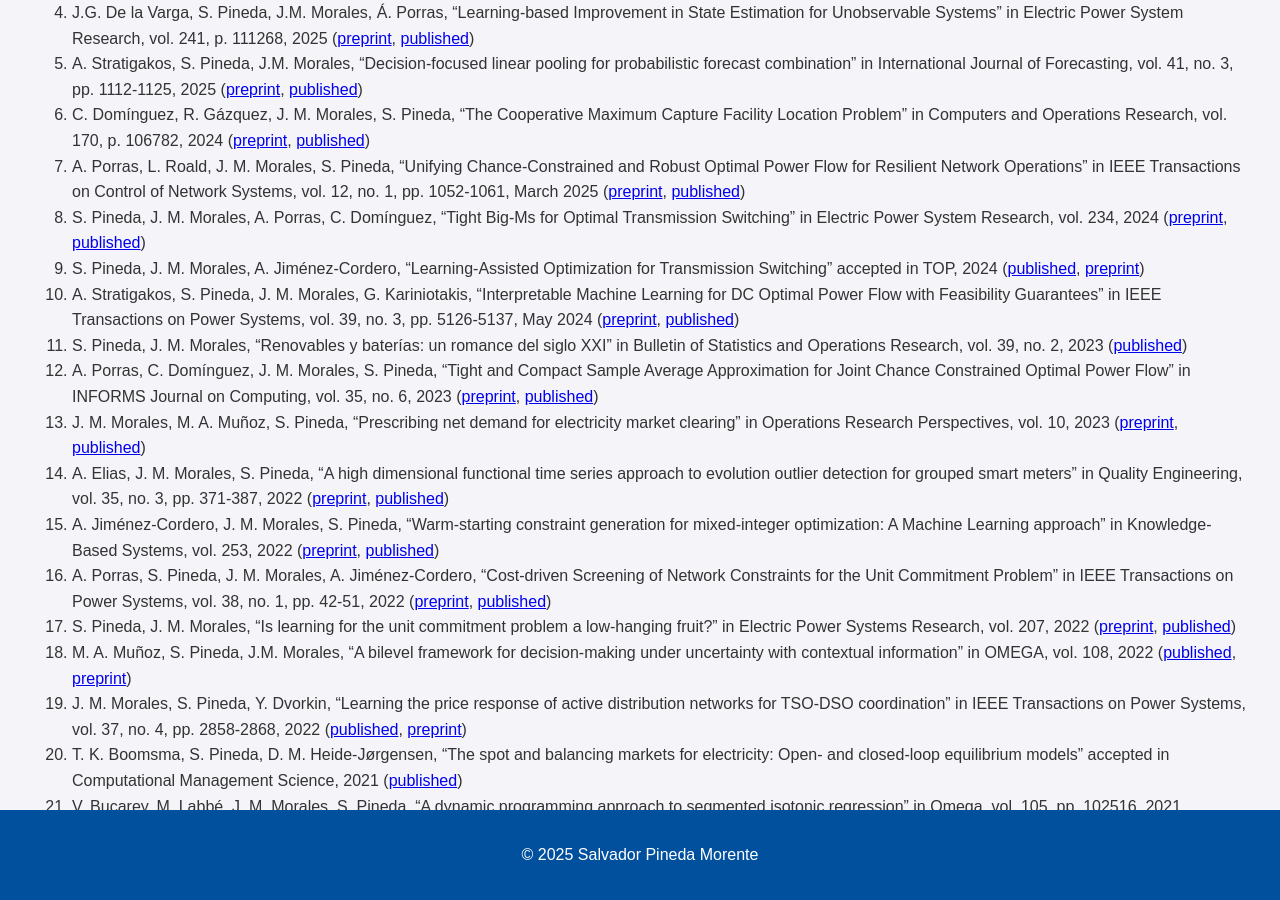
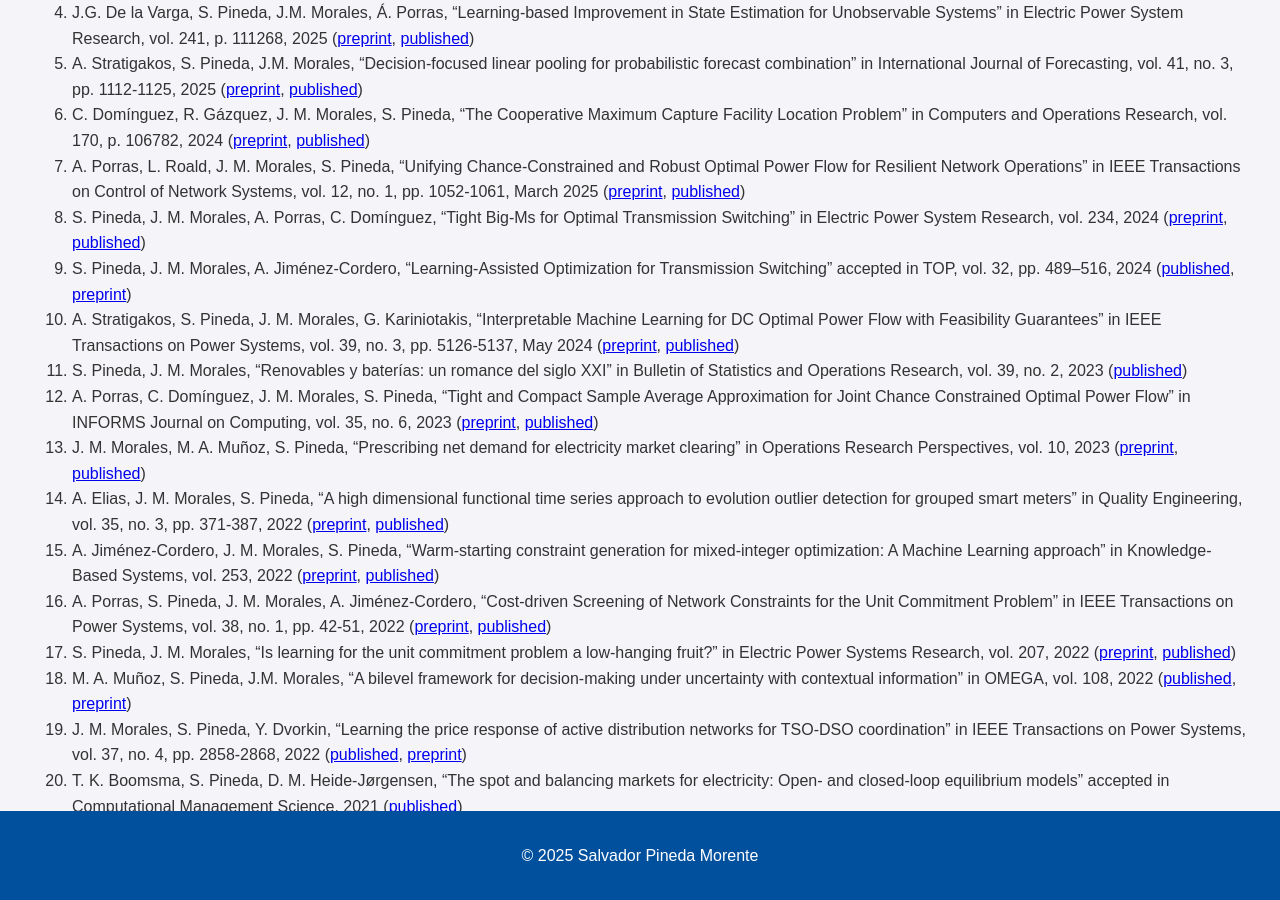
Before and after one commit to salvapineda/salvapineda.github.io, a Jekyll site: the page built from publications.md, in a window 1280 px wide and 900 px high, scrolled down 746 px. Built offline with Jekyll 4.4.1, drawn with Linux system fonts in a browser that asks for light colours.

Commit message:
update publications.md for consistency and clarity

```diff
--- a/publications.md
+++ b/publications.md
@@ -26,7 +26,7 @@ title: "Publications"
 1.  C. Domínguez, R. Gázquez, J. M. Morales, S. Pineda, "The Cooperative Maximum Capture Facility Location Problem" in Computers and Operations Research, vol. 170, p. 106782, 2024 ([preprint](https://arxiv.org/abs/2305.15169), [published](https://www.sciencedirect.com/science/article/pii/S0305054824002545?via%3Dihub))
 1.  A. Porras, L. Roald, J. M. Morales, S. Pineda, "Unifying Chance-Constrained and Robust Optimal Power Flow for Resilient Network Operations" in IEEE Transactions on Control of Network Systems, vol. 12, no. 1, pp. 1052-1061, March 2025 ([preprint](https://arxiv.org/abs/2303.05412), [published](https://ieeexplore.ieee.org/document/10607934))
 1.  S. Pineda, J. M. Morales, A. Porras, C. Domínguez, "Tight Big-Ms for Optimal Transmission Switching" in Electric Power System Research, vol. 234, 2024 ([preprint](https://arxiv.org/abs/2306.02784), [published](https://www.sciencedirect.com/science/article/pii/S0378779624005066))
-1.  S. Pineda, J. M. Morales, A. Jiménez-Cordero, "Learning-Assisted Optimization for Transmission Switching" accepted in TOP, 2024 ([published](https://link.springer.com/article/10.1007/s11750-024-00672-0), [preprint](https://arxiv.org/abs/2304.07269))
+1.  S. Pineda, J. M. Morales, A. Jiménez-Cordero, "Learning-Assisted Optimization for Transmission Switching" accepted in TOP, vol. 32, pp. 489–516, 2024 ([published](https://link.springer.com/article/10.1007/s11750-024-00672-0), [preprint](https://arxiv.org/abs/2304.07269))
 1.  A. Stratigakos, S. Pineda, J. M. Morales, G. Kariniotakis, "Interpretable Machine Learning for DC Optimal Power Flow with Feasibility Guarantees" in IEEE Transactions on Power Systems, vol. 39, no. 3, pp. 5126-5137, May 2024 ([preprint](https://hal.science/hal-04038380#), [published](https://ieeexplore.ieee.org/document/10319106))
 1.  S. Pineda, J. M. Morales, "Renovables y baterías: un romance del siglo XXI" in Bulletin of Statistics and Operations Research, vol. 39, no. 2, 2023 ([published](https://www.seio.es/beio/renovables-y-baterias-un-romance-del-siglo-xxi/))
 1.  A. Porras, C. Domínguez, J. M. Morales, S. Pineda, "Tight and Compact Sample Average Approximation for Joint Chance Constrained Optimal Power Flow" in INFORMS Journal on Computing, vol. 35, no. 6, 2023 ([preprint](https://arxiv.org/abs/2205.03370), [published](https://pubsonline.informs.org/doi/10.1287/ijoc.2022.0302))
```
